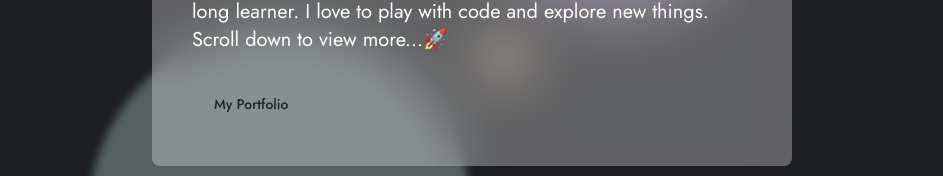
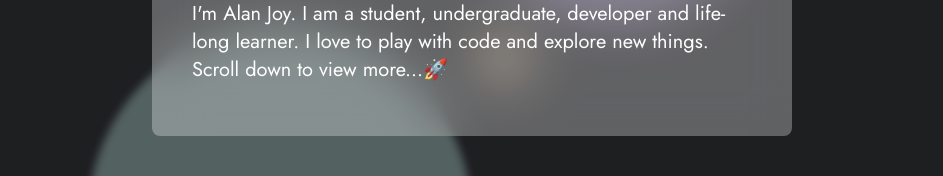
Before and after one commit to Alan-aj/portfolio-react-v1, a React (Create React App) app: page / in a window 1280 px wide. Shown: the part 414-590 px from the top of the page, without its empty margins (168-1111 px from the left). Built offline with nearby package versions, Linux system fonts and the light colour scheme.

Commit message:
data.js changed

```diff
--- a/src/App.js
+++ b/src/App.js
@@ -145,14 +145,7 @@ function App() {
                 life-long learner. I love to play with code and explore new
                 things. Scroll down to view more...🚀
               </p>
-              <motion.button
-                whileTap={{ scale: 0.8 }}
-                className="w-full md:w-auto relative mt-4 inline-flex items-center justify-center p-0.5 mr-2 overflow-hidden text-sm font-medium text-gray-900 rounded-lg group   dark:text-white "
-              >
-                <span className="w-full md:w-auto relative px-5 py-2.5 transition-all ease-in duration-75  dark:bg-gray-900/30 rounded-md ">
-                  My Portfolio
-                </span>
-              </motion.button>
+
             </div>
           </div>
         </section>
--- a/src/data.js
+++ b/src/data.js
@@ -75,7 +75,7 @@ export const Projects = [
     imageSrc: img2,
     techs: "Django, React, Spotify API, Heroku",
     github: "https://github.com/Alan-aj/django-react-spotify",
-    link: "",
+    link: "https://aj-music.herokuapp.com",
   },
   {
     id: 3,
```
